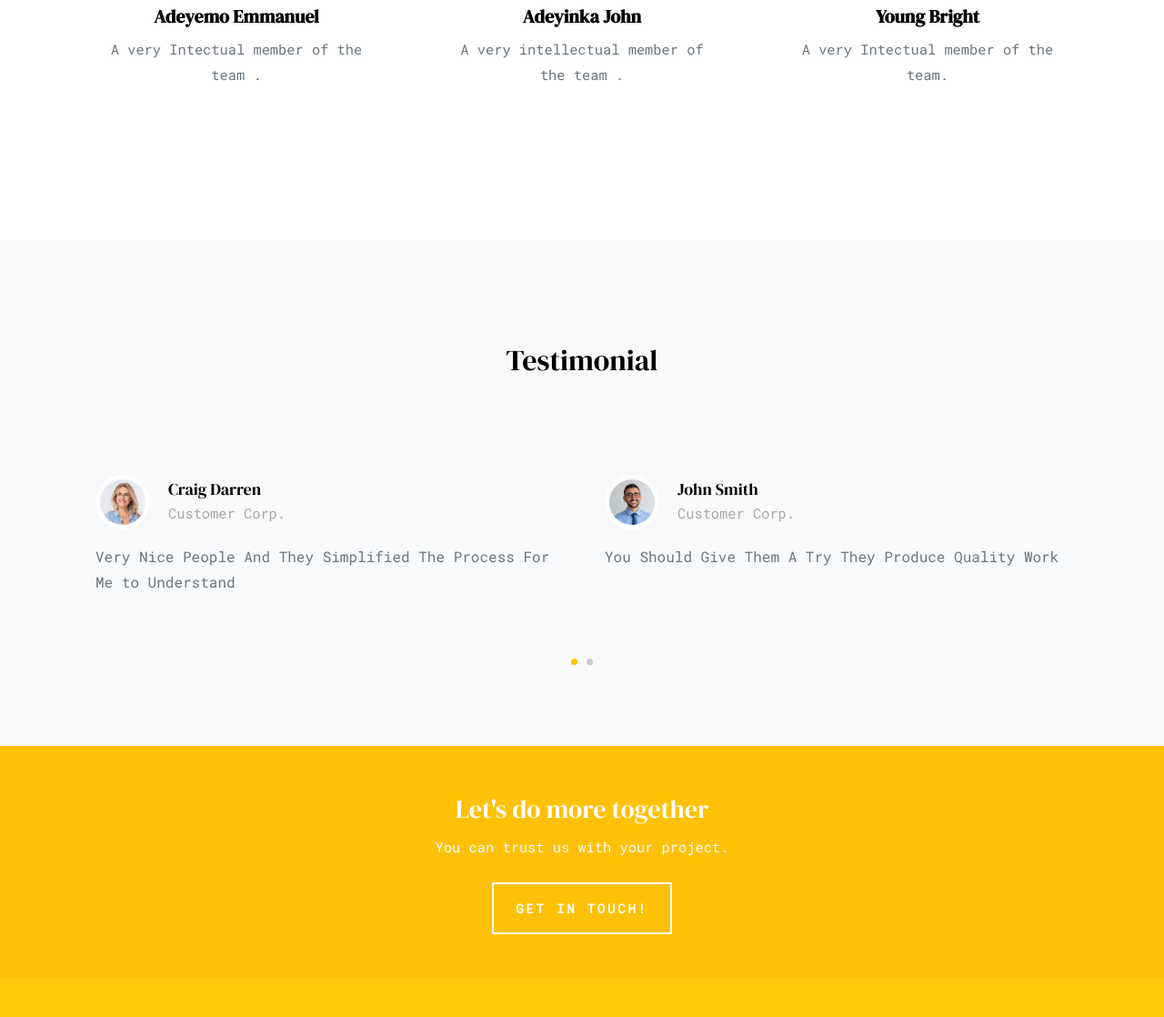
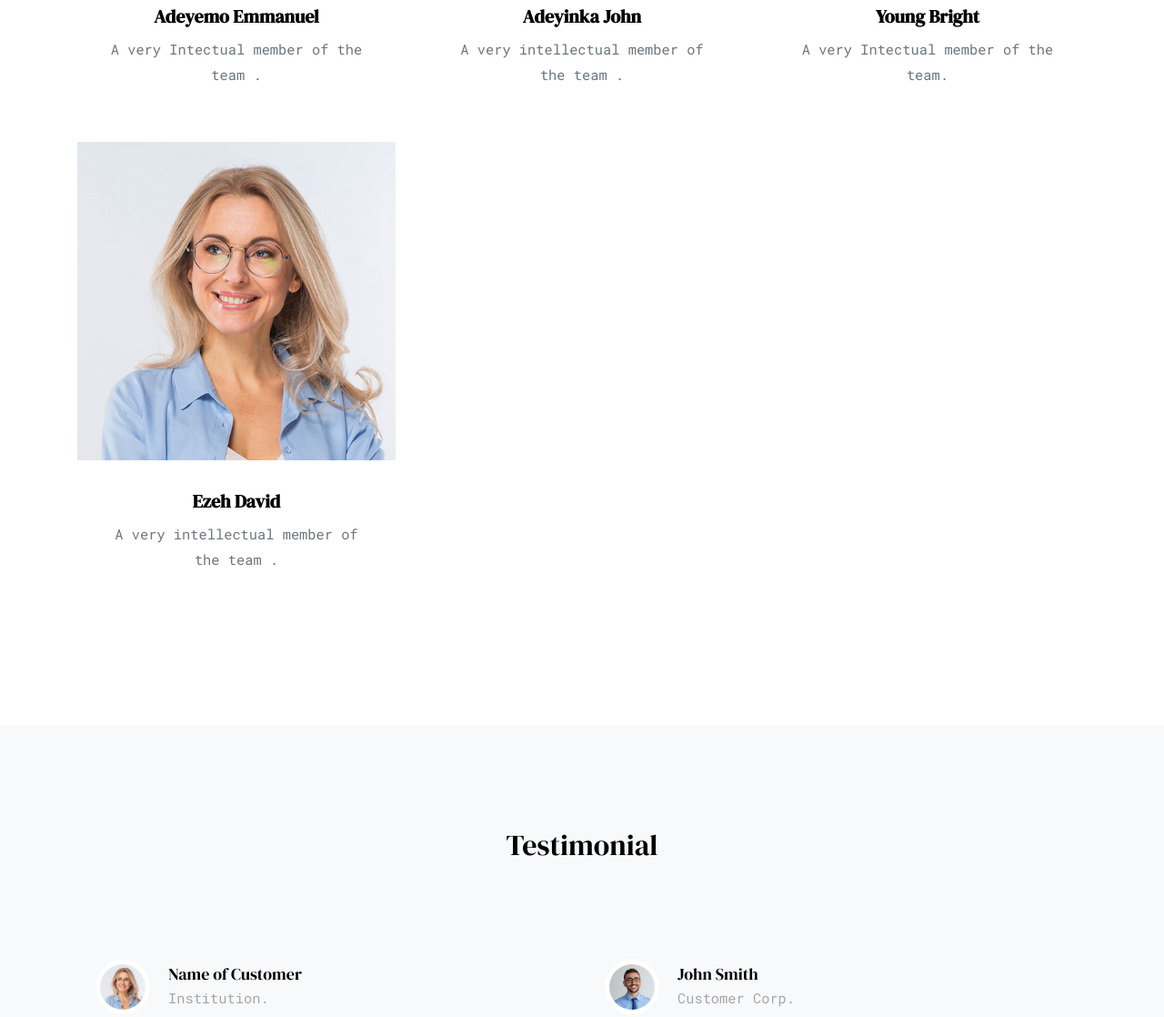
Before and after one commit to Johnniewhite/codeit-portfolio, a website: page about.html in a window 1280 px wide. Shown: the part 1921-3039 px from the top of the page at 91% size. Drawn offline with nearby package versions, Linux system fonts and the light colour scheme; files whose address does not match are found by name.

Commit message:
Added a Teammate

```diff
--- a/about.html
+++ b/about.html
@@ -143,7 +143,15 @@
             </div>
           </div>
         </div>
-
+                <div class="col-lg-4" data-aos="fade-up" data-aos-delay="200">
+          <div class="media d-block media-custom text-center">
+            <a href="#"><img src="images/person_2.jpg" alt="Image Placeholder" class="img-fluid"></a>
+            <div class="media-body">
+              <h3 class="mt-0 text-black">Ezeh David</h3>
+              <p>A very intellectual member of the team .</p>
+            </div>
+          </div>
+        </div>
       </div>
 
     </div>
@@ -180,13 +188,13 @@
             <div class="vcard d-flex mb-3">
               <div class="image align-self-center"><img src="images/person_2.jpg" alt="Person here"></div>
               <div class="name-text align-self-center">
-                <h2 class="heading">Craig Darren</h2>
-                <span class="meta">Customer Corp.</span>
+                <h2 class="heading">Name of Customer</h2>
+                <span class="meta">Institution.</span>
               </div>
             </div>
             <div class="text">
               <blockquote>
-                <p>Very Nice People And They Simplified The Process For Me to Understand</p>
+                <p>Customer quote</p>
               </blockquote>
             </div>
           </div>
```
